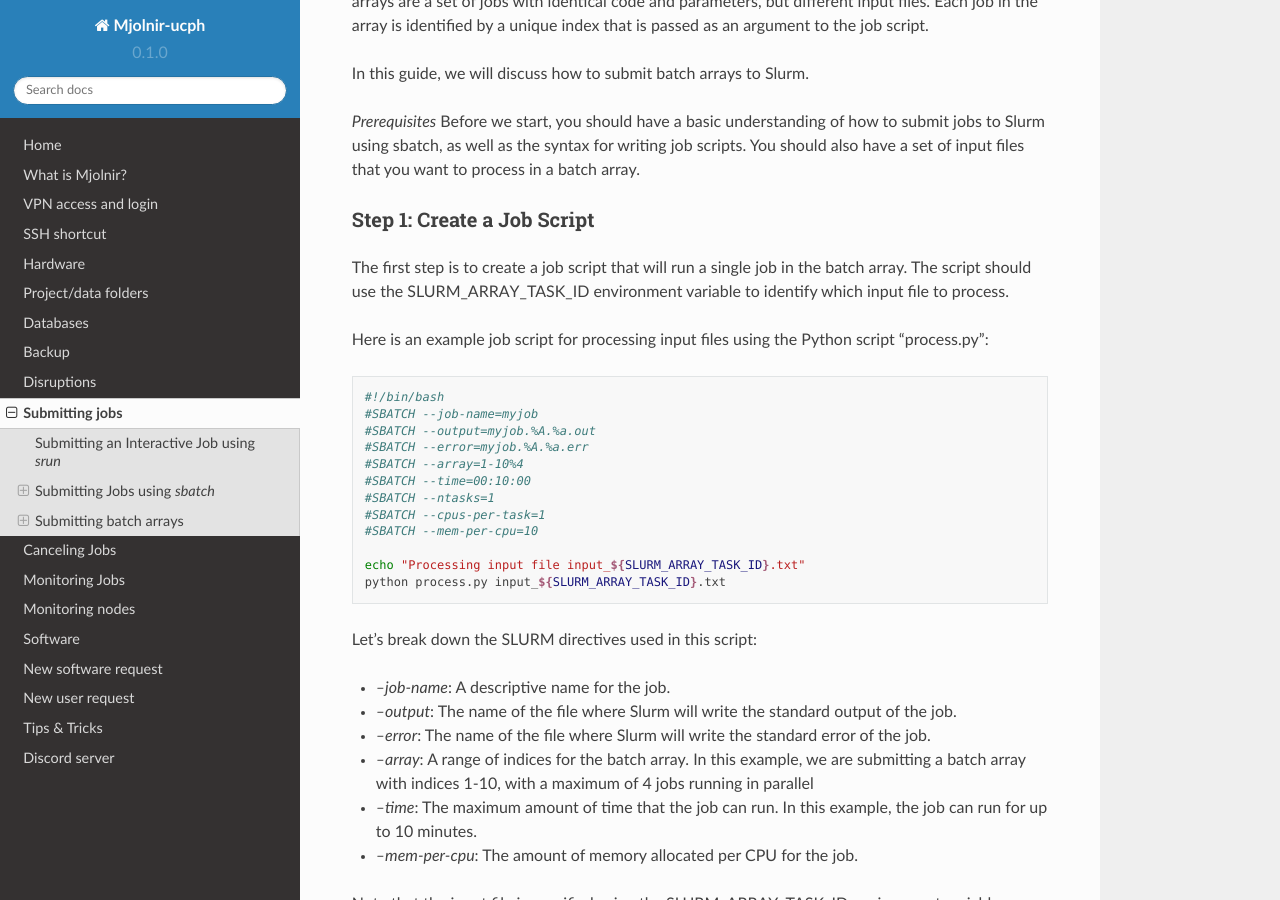
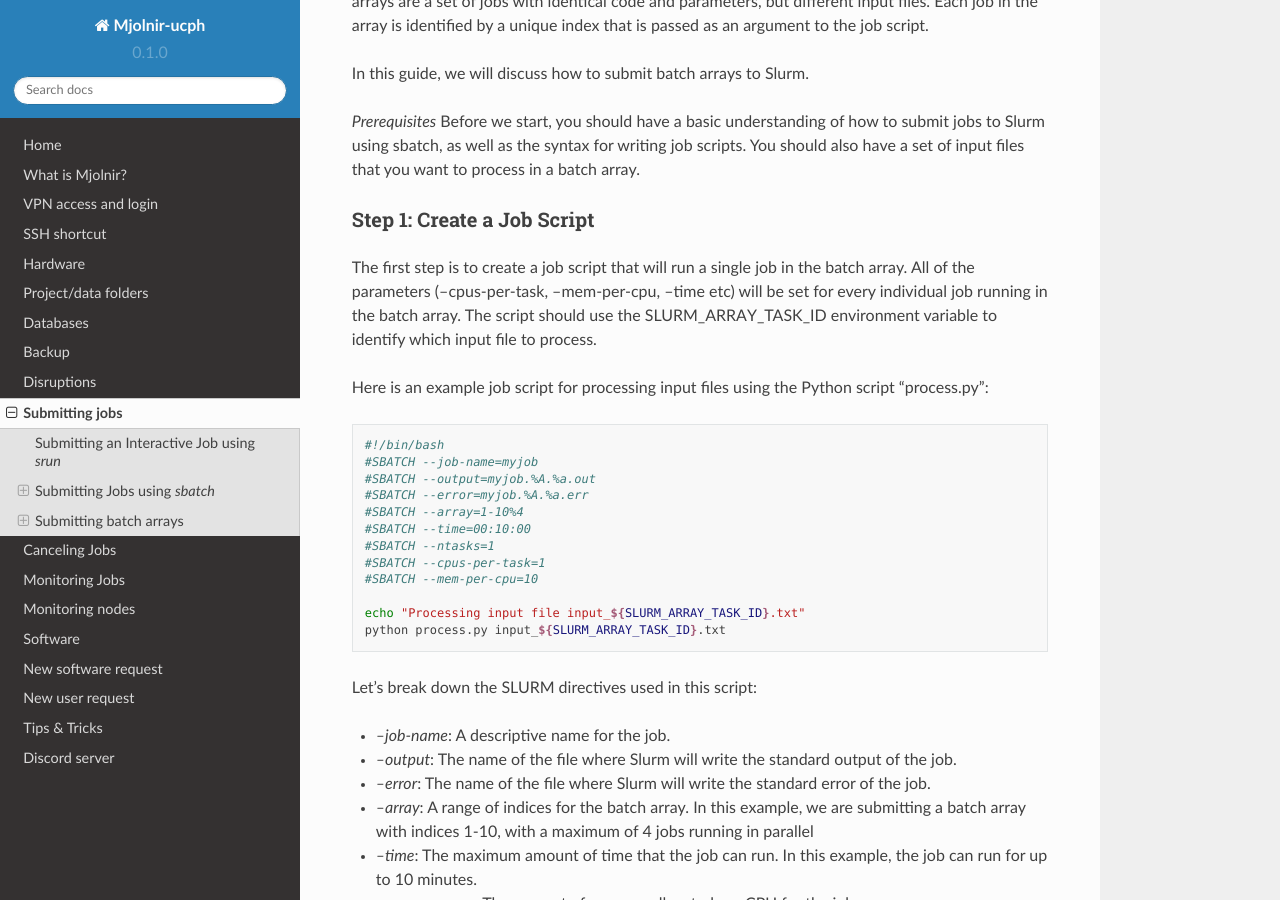
Before and after one commit to bentpetersendk/mjolnir_ucph, a Sphinx documentation site: the page built from docs/source/submitting_jobs.rst, in a window 1280 px wide and 900 px high, scrolled down 3745 px. Built offline with Sphinx 7.4.7 and the Read the Docs theme 2.0.0, drawn with Linux system fonts in a browser that asks for light colours.

Commit message:
Update submitting_jobs.rst
Corrected a mistake in the --array and clarified some text

```diff
--- a/docs/source/submitting_jobs.rst
+++ b/docs/source/submitting_jobs.rst
@@ -153,7 +153,7 @@ Before we start, you should have a basic understanding of how to submit jobs to
 Step 1: Create a Job Script
 ---------------------------
 
-The first step is to create a job script that will run a single job in the batch array. The script should use the SLURM_ARRAY_TASK_ID environment variable to identify which input file to process.
+The first step is to create a job script that will run a single job in the batch array. All of the parameters (--cpus-per-task, --mem-per-cpu, --time etc) will be set for every individual job running in the batch array. The script should use the SLURM_ARRAY_TASK_ID environment variable to identify which input file to process.
 
 Here is an example job script for processing input files using the Python script "process.py":
 
```
